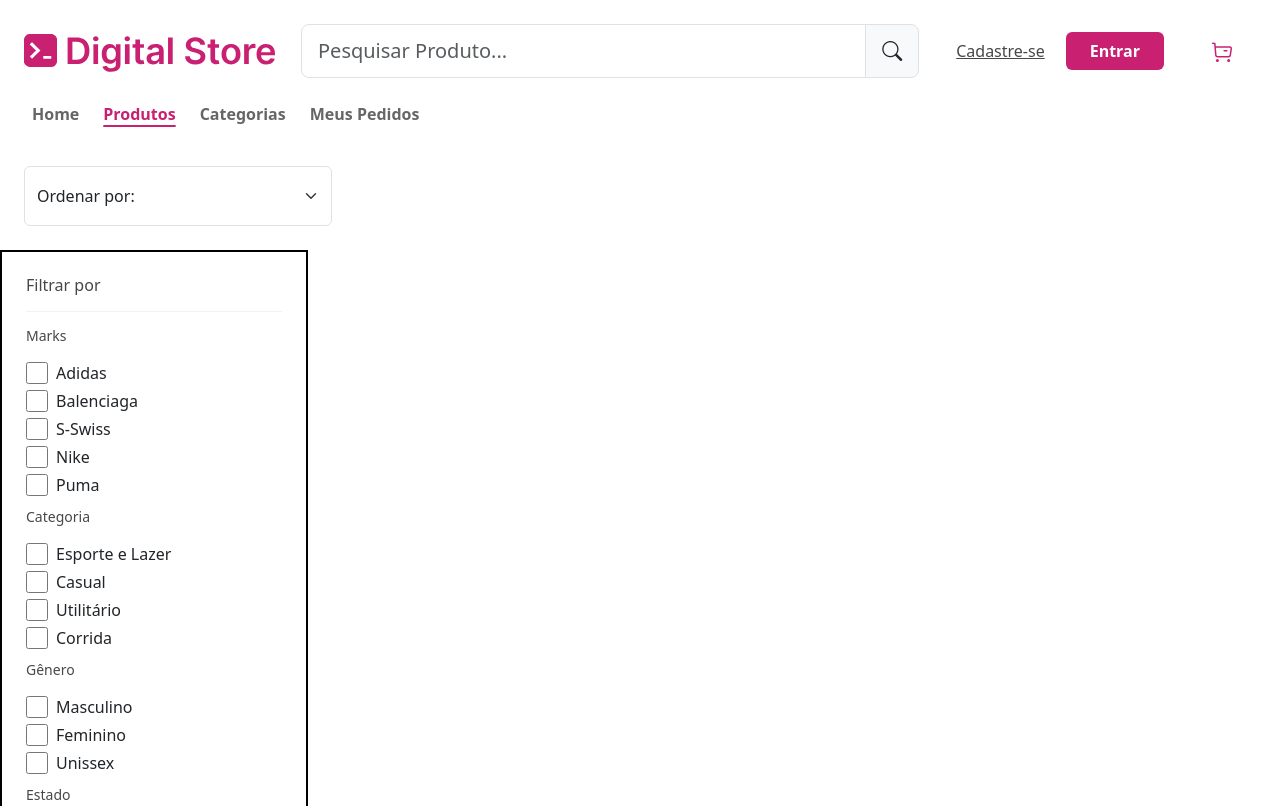
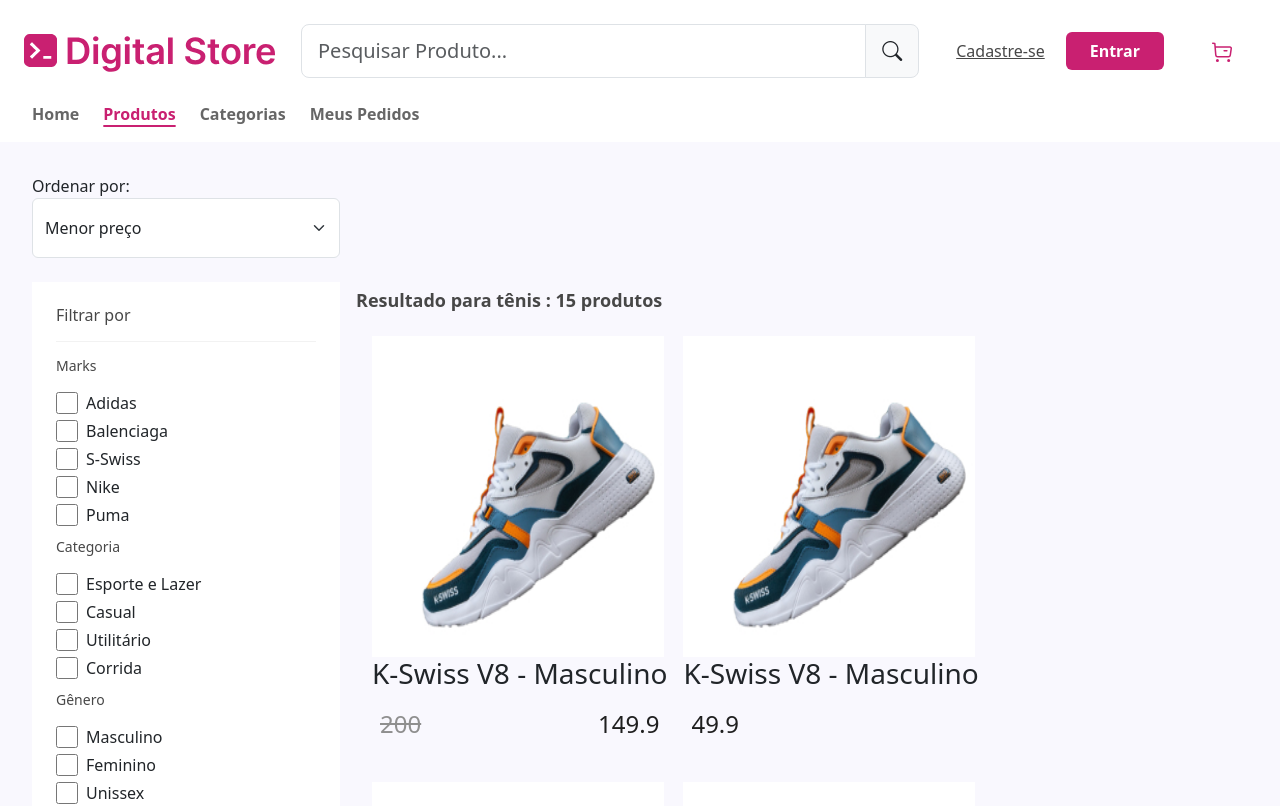
Before and after one commit to leoldss/Projeto-Digital-Store, a React (Vite) app: page /produto-lista in a window 1280 px wide. Shown: the top 806 px of the page. Built offline with nearby package versions, Linux system fonts and the light colour scheme.

Commit message:
completando a listagem de produtos

```diff
--- a/src/components/FilterComponent.jsx
+++ b/src/components/FilterComponent.jsx
@@ -28,7 +28,7 @@
 
 const FilterComponent = ({}) => {
     return (
-        <aside className="p-4" style={{backgroundColor:"var(--white)",width:"308px",border:"2px solid #000000"}}>
+        <aside className="p-4" style={{backgroundColor:"var(--white)",width:"308px"}}>
 
             <h2 style={{fontSize:"16px",color:"var(--dark-gray-2)"}}>Filtrar por</h2>
             <hr style={{color:"var(--light-gray-2)"}}/>
--- a/src/components/Section.jsx
+++ b/src/components/Section.jsx
@@ -9,11 +9,11 @@
     const tituloDirecao = titleAlign === "left" ? "justify-content-start" : "justify-content-center";
 
     return (
-        <section className="mx-4 p-3">
+        <section className="mx-2 p-2">
             <div className={`d-flex flex-column`}>
                 {/* titulo */}
                 <div className={`d-flex ${tituloDirecao}`}>
-                    <h2 style={{ color: 'var(--dark-gray-2) ', fontSize: '24px' }}>
+                    <h2 style={{ color: 'var(--dark-gray-2) ', fontSize: '18px', fontWeight: "bold"}}>
                         {title}
                     </h2>
                 </div>
--- a/src/pages/ProductListingPage.jsx
+++ b/src/pages/ProductListingPage.jsx
@@ -1,20 +1,119 @@
 import FilterComponent from "../components/FilterComponent";
+import Section from "../components/Section";
+import ProductListing from "../components/ProductListing";
+
+import imagem01 from "../assets/img/product-image.jpg"
 
 const ProductListingPage = () => {
+    //array com objetos
+    const listProductArray = [
+        {
+            name: "K-Swiss V8 - Masculino",
+            image: imagem01,
+            price: 200,
+            priceDiscount: 149.9
+        },
+        {
+            name: "K-Swiss V8 - Masculino",
+            image: imagem01,
+            price: 49.9
+        },
+        {
+            name: "K-Swiss V8 - Masculino",
+            image: imagem01,
+            price: 200,
+            priceDiscount: 149.9
+        },
+        {
+            name: "K-Swiss V8 - Masculino",
+            image: imagem01,
+            price: 49.9
+        },
+        {
+            name: "K-Swiss V8 - Masculino",
+            image: imagem01,
+            price: 200,
+            priceDiscount: 149.9
+        },
+        {
+            name: "K-Swiss V8 - Masculino",
+            image: imagem01,
+            price: 49.9
+        },
+        {
+            name: "K-Swiss V8 - Masculino",
+            image: imagem01,
+            price: 200,
+            priceDiscount: 149.9
+        },
+        {
+            name: "K-Swiss V8 - Masculino",
+            image: imagem01,
+            price: 49.9
+        },
+        {
+            name: "K-Swiss V8 - Masculino",
+            image: imagem01,
+            price: 200,
+            priceDiscount: 149.9
+        },
+        {
+            name: "K-Swiss V8 - Masculino",
+            image: imagem01,
+            price: 49.9
+        },
+        {
+            name: "K-Swiss V8 - Masculino",
+            image: imagem01,
+            price: 200,
+            priceDiscount: 149.9
+        },
+        {
+            name: "K-Swiss V8 - Masculino",
+            image: imagem01,
+            price: 49.9
+        },
+        {
+            name: "K-Swiss V8 - Masculino",
+            image: imagem01,
+            price: 200,
+            priceDiscount: 149.9
+        },
+        {
+            name: "K-Swiss V8 - Masculino",
+            image: imagem01,
+            price: 49.9
+        },
+        {
+            name: "K-Swiss V8 - Masculino",
+            image: imagem01,
+            price: 49.9
+        }
+    ];
 
     return (
 
-        <div>
+        <div style={{ backgroundColor: "#F9F8FE" }} className="p-2">
             <section className="m-4">
-                <select className="form-select" aria-label="Default select example" style={{ width: '308px', height: "60px" }}>
-                    <option disabled selected>Ordenar por:</option>
+                <label htmlFor="selecao-filtragem">Ordenar por: </label>
+                <select id="selecao-filtragem" className="form-select" aria-label="Default select example" style={{ width: '308px', height: "60px" }}>
                     <option value="1">Menor preço</option>
                     <option value="2">Maior preço</option>
                 </select>
             </section>
 
-            <section>
-                <FilterComponent />
+            <section className="m-4 d-flex flex-row">
+
+                {/* CAMPO DE FILTRO */}
+                <div>
+                    <FilterComponent />
+                </div>
+
+
+                {/* PRODUTOS CARDS */}
+
+                <Section title={`Resultado para tênis : ${listProductArray.length} produtos`} titleAlign="left" children={<ProductListing products={listProductArray} />} />
+
             </section>
         </div>
 
```
Also changed, not shown: src/components/ListProductsArray.jsx (added, +96 -0 lines), src/assets/img/product-image.jpg (added).
